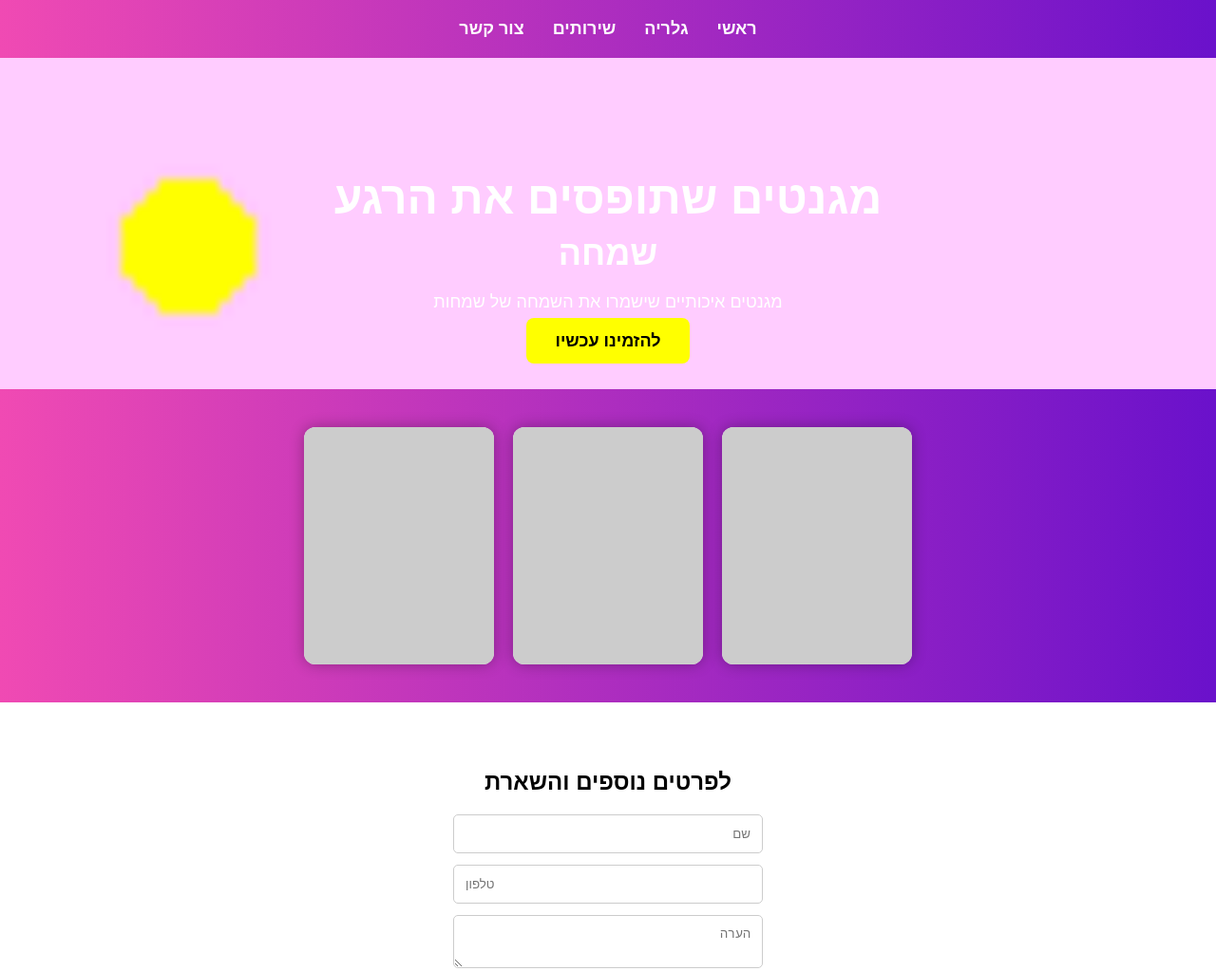
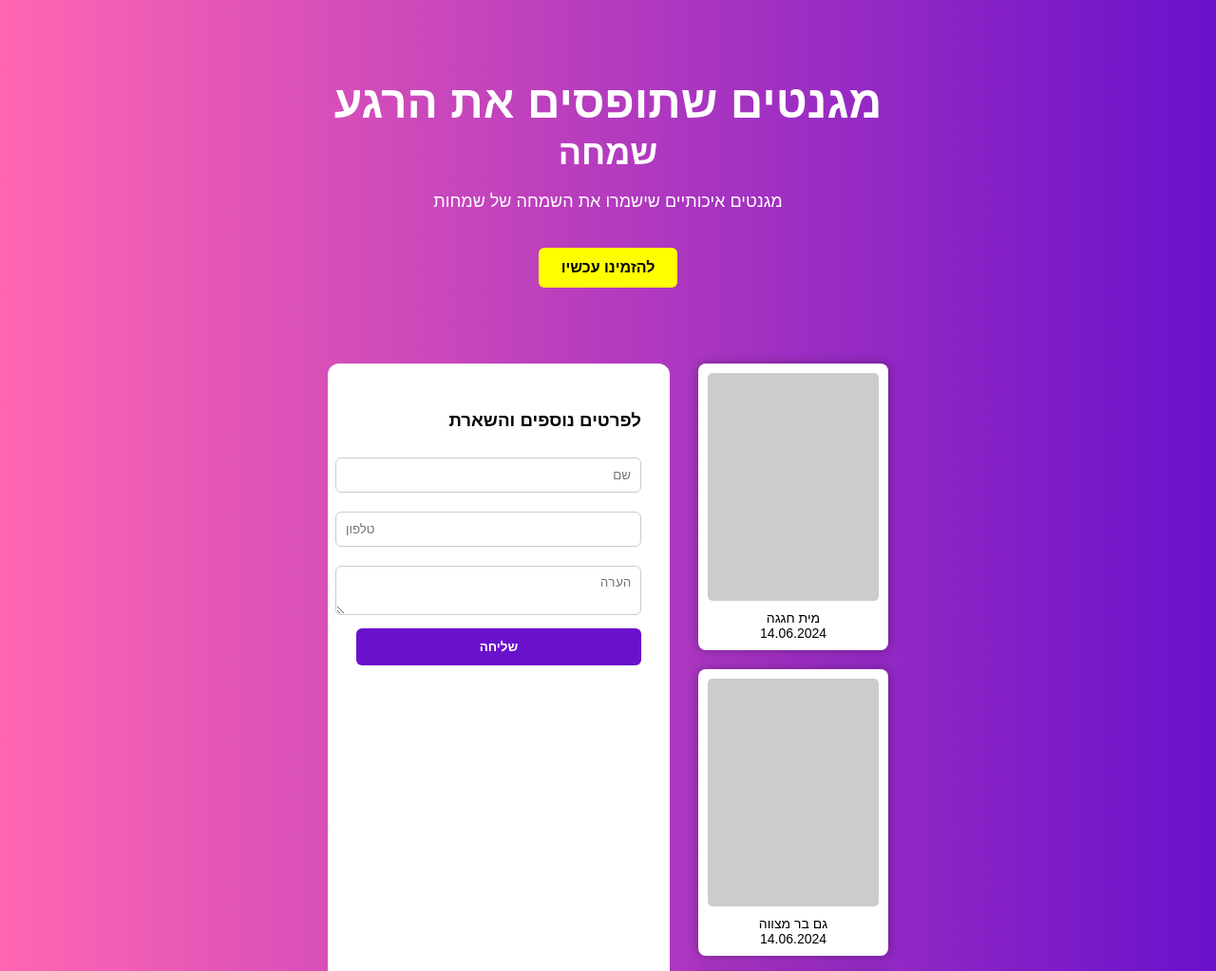
Before and after one commit to LahavStudio/Magnetim, a plain HTML site: page index.html in a window 1280 px wide. Shown: the top 1023 px of the page at 95% size. Drawn offline with Linux system fonts and the light colour scheme.

Commit message:
Add files via upload

```diff
--- a/index.html
+++ b/index.html
@@ -8,38 +8,37 @@
   <link rel="stylesheet" href="style.css" />
 </head>
 <body>
-  <header>
-    <nav>
-      <ul>
-        <li><a href="#">ראשי</a></li>
-        <li><a href="#">גלריה</a></li>
-        <li><a href="#">שירותים</a></li>
-        <li><a href="#contact">צור קשר</a></li>
-      </ul>
-    </nav>
-  </header>
-
-  <section class="hero">
+  <div class="hero">
     <h1>מגנטים שתופסים את הרגע</h1>
     <h2>שמחה</h2>
     <p>מגנטים איכותיים שישמרו את השמחה של שמחות</p>
-    <a href="#contact" class="cta-button">להזמינו עכשיו</a>
-  </section>
+    <a href="#contact" class="cta">להזמינו עכשיו</a>
+  </div>
 
-  <section class="gallery">
-    <img src="placeholder1.jpg" alt="Magnet Example 1" />
-    <img src="placeholder2.jpg" alt="Magnet Example 2" />
-    <img src="placeholder3.jpg" alt="Magnet Example 3" />
-  </section>
-
-  <section id="contact" class="contact-form">
-    <h2>לפרטים נוספים והשארת</h2>
+  <section class="main">
+    <div class="photos">
+      <div class="polaroid">
+        <img src="placeholder1.jpg" alt="Magnet 1" />
+        <div class="caption">מית חגגה<br>14.06.2024</div>
+      </div>
+      <div class="polaroid">
+        <img src="placeholder2.jpg" alt="Magnet 2" />
+        <div class="caption">גם בר מצווה<br>14.06.2024</div>
+      </div>
+      <div class="polaroid">
+        <img src="placeholder3.jpg" alt="Magnet 3" />
+        <div class="caption">חברים בשמחה</div>
+      </div>
+    </div>
+    <div class="form-box" id="contact">
+      <h3>לפרטים נוספים והשארת</h3>
       <form action="https://formspree.io/f/mnqewvyv" method="POST">
         <input type="text" name="name" placeholder="שם" required />
         <input type="tel" name="phone" placeholder="טלפון" required />
         <textarea name="message" placeholder="הערה" required></textarea>
         <button type="submit">שליחה</button>
       </form>
+    </div>
   </section>
 
   <footer>
--- a/style.css
+++ b/style.css
@@ -3,87 +3,90 @@ body {
   margin: 0;
   font-family: 'Arial', sans-serif;
   direction: rtl;
-  background: linear-gradient(to right, #f04ab3, #6a11cb);
+  background: linear-gradient(to right, #ff66b2, #6a11cb);
+  background-attachment: fixed;
   color: white;
-  text-align: center;
-}
-header nav ul {
-  list-style: none;
-  display: flex;
-  justify-content: center;
-  gap: 30px;
-  padding: 20px;
-  margin: 0;
-}
-nav a {
-  color: white;
-  text-decoration: none;
-  font-weight: bold;
-  font-size: 18px;
 }
 .hero {
+  text-align: center;
   padding: 80px 20px 40px;
-  background-image: url('confetti.png');
-  background-size: cover;
 }
 .hero h1 {
   font-size: 48px;
-  margin-bottom: 10px;
+  margin: 0;
 }
 .hero h2 {
   font-size: 36px;
-  margin: 0;
+  margin: 5px 0 20px;
 }
 .hero p {
   font-size: 18px;
-  margin: 20px 0;
 }
-.cta-button {
+.cta {
   background: yellow;
   color: black;
-  padding: 14px 30px;
+  padding: 12px 24px;
   font-weight: bold;
-  font-size: 18px;
-  border: none;
-  border-radius: 8px;
   text-decoration: none;
+  border-radius: 6px;
+  display: inline-block;
+  margin-top: 20px;
 }
-.gallery {
+.main {
   display: flex;
+  flex-wrap: wrap;
   justify-content: center;
+  gap: 30px;
+  padding: 40px 20px;
+}
+.photos {
+  display: flex;
+  flex-direction: column;
   gap: 20px;
-  padding: 40px 10px;
 }
-.gallery img {
-  width: 200px;
-  height: 250px;
-  border-radius: 12px;
-  box-shadow: 0 0 15px rgba(0,0,0,0.3);
-  background: #eee;
-}
-.contact-form {
+.polaroid {
   background: white;
   color: black;
-  padding: 50px 20px;
+  padding: 10px;
+  width: 180px;
+  border-radius: 8px;
+  box-shadow: 0 0 12px rgba(0,0,0,0.3);
+  text-align: center;
 }
-.contact-form input,
-.contact-form textarea {
-  display: block;
-  margin: 12px auto;
-  padding: 12px;
+.polaroid img {
+  width: 100%;
+  border-radius: 5px;
+}
+.caption {
+  font-size: 14px;
+  margin-top: 6px;
+}
+.form-box {
+  background: white;
+  color: black;
+  padding: 30px;
+  border-radius: 12px;
   width: 300px;
-  border-radius: 5px;
+}
+.form-box input,
+.form-box textarea {
+  width: 100%;
+  margin: 10px 0;
+  padding: 10px;
+  border-radius: 6px;
   border: 1px solid #ccc;
 }
-.contact-form button {
-  padding: 12px 24px;
+.form-box button {
+  width: 100%;
+  padding: 12px;
   background: #6a11cb;
   color: white;
   border: none;
-  border-radius: 5px;
+  border-radius: 6px;
   font-weight: bold;
 }
 footer {
+  text-align: center;
   padding: 20px;
   font-size: 14px;
 }
```
Lines whose indentation alone changed are shown as unchanged.
